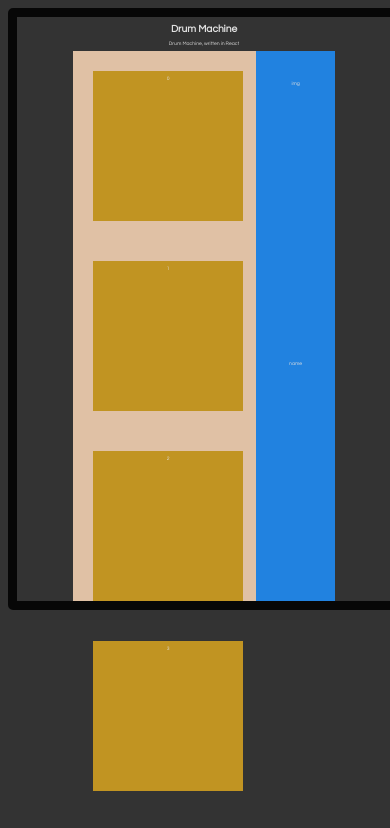
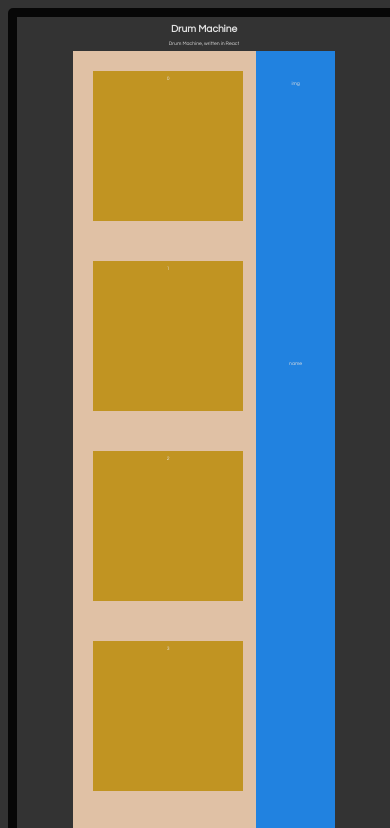
Before and after one commit to alexwojtak/React004, a plain HTML site: page drum.html in a window 390 px wide. Shown: the top 828 px of the page. Drawn offline with nearby package versions, Linux system fonts and the light colour scheme.

Commit message:
Correct styling to work responsively

```diff
--- a/drum.css
+++ b/drum.css
@@ -42,13 +42,11 @@ form{
   }
   #soundboardLeft{
     background: peachPuff;
-    height: 550px;
     width: 550px;
     width: 70%;
   }
   #soundboardRight{
     background: dodgerBlue;
-    height: 550px;
     width: 30%;
   }
   #soundboardImage{
```
